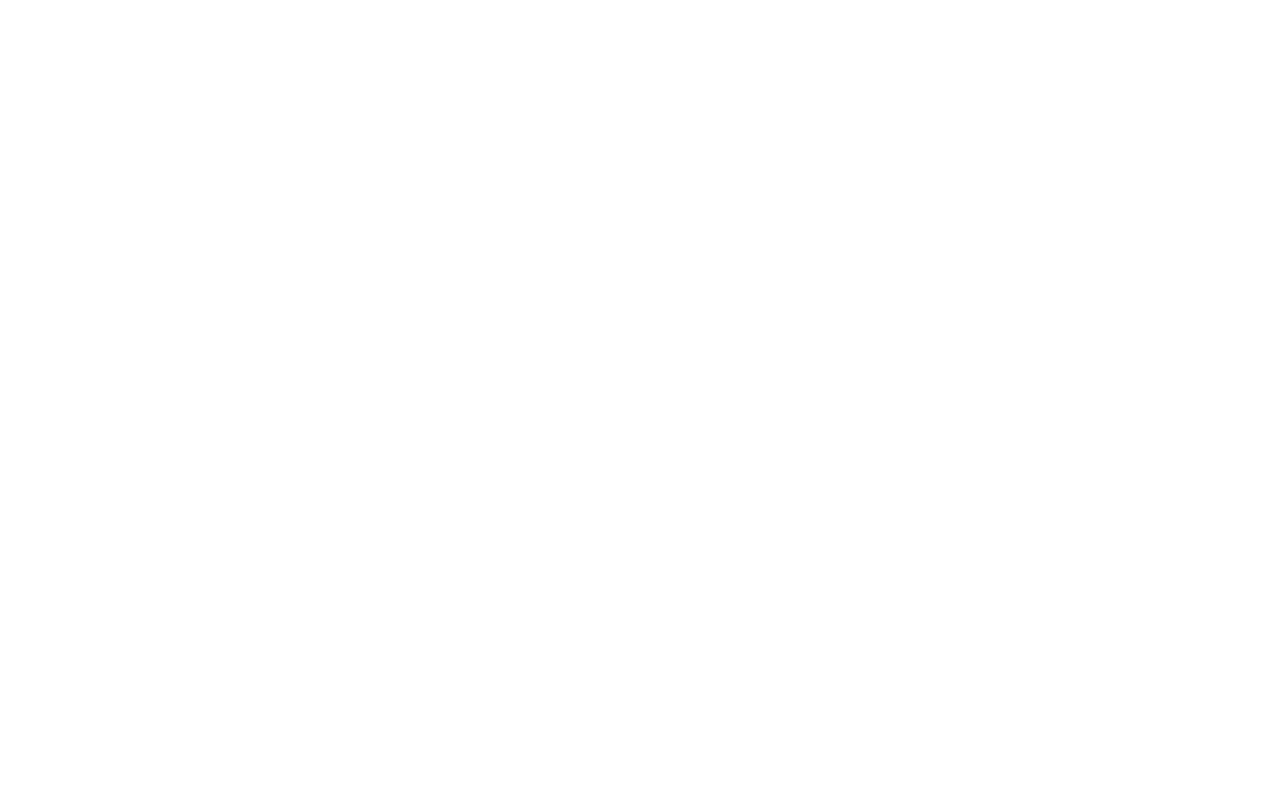
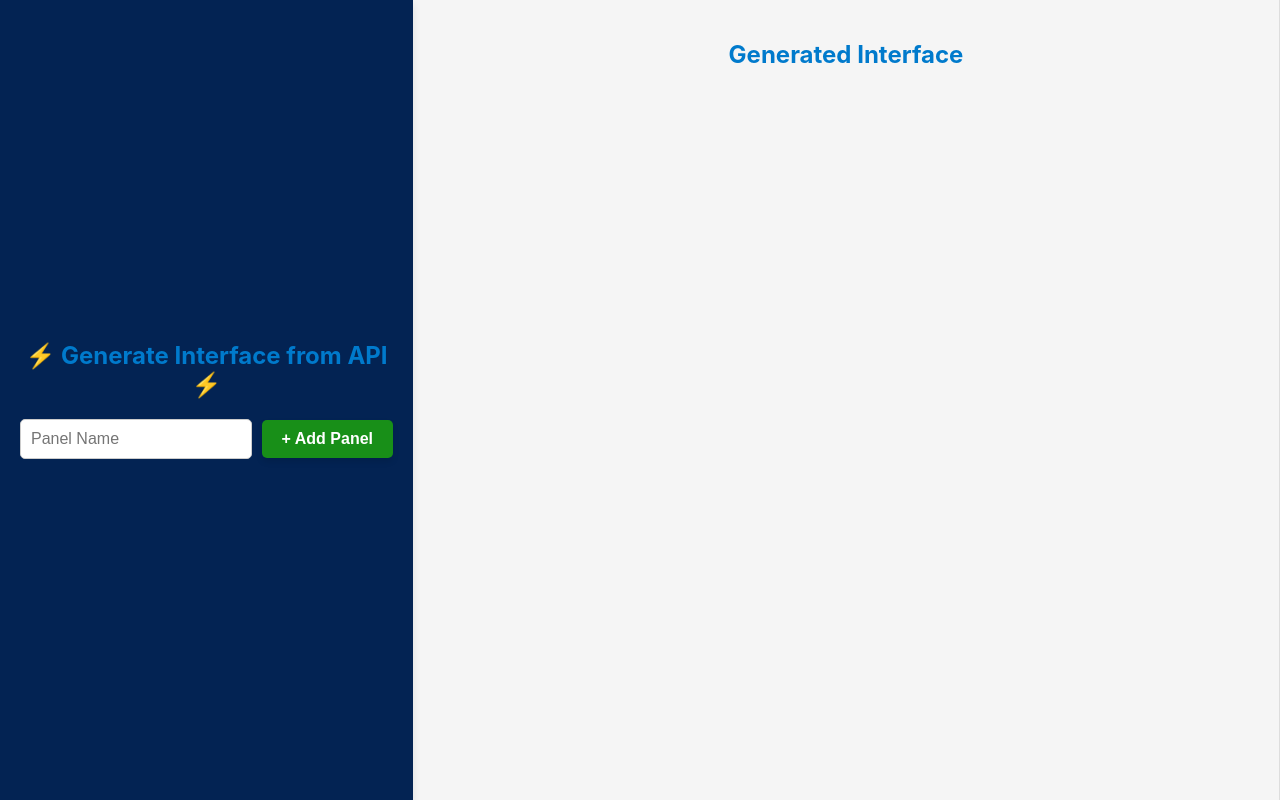
Before and after one commit to Suryash-343/redux_to_toolkit, a React (Create React App) app: page /interface in a window 1280 px wide. Before the commit this address had no page. Built offline with nearby package versions, Linux system fonts and the light colour scheme; the HTML template or start-up script is replaced by a standard one.

Commit message:
interface geneator

```diff
--- a/src/App.tsx
+++ b/src/App.tsx
@@ -3,14 +3,15 @@
 import './App.css';
 import { BrowserRouter, Route, Routes } from 'react-router-dom';
 import Converter from './Pages/Converter.tsx';
+import InterfaceGenerator from './Pages/InterfaceGenerator.tsx';
 
 function App() {
   return (
     <BrowserRouter>
     <Routes>
       <Route index element={<Converter />} />
-      {/* <Route path="/about" element={<About />} />
-      <Route path="*" element={<NotFound />} /> */}
+      <Route path="/interface" element={<InterfaceGenerator />} />
+      {/* <Route path="*" element={<NotFound />} /> */}
     </Routes>
   </BrowserRouter>
   );
--- /dev/null
+++ b/src/Pages/InterfaceGenerator.tsx
@@ -0,0 +1,160 @@
+import React from 'react'
+
+const InterfaceGenerator = () => {
+    const generateInterface= (interfaceName: string, json: any): string=> {
+        const processObject = (obj: any, indent: number = 2): string => {
+          const spaces = ' '.repeat(indent);
+          return Object.entries(obj)
+            .map(([key, value]) => {
+              const valueType = determineType(value, indent);
+              return `${spaces}${key}: ${valueType};`;
+            })
+            .join('\n');
+        };
+
+        const determineType = (value: any, indent: number = 2): string => {
+          if (Array.isArray(value)) {
+            if (value.length > 0) {
+              return `${determineType(value[0], indent)}[]`; // Infer type of the first element
+            } else {
+              return 'any[]'; // Fallback for empty arrays
+            }
+          } else if (typeof value === 'object' && value !== null) {
+            return `{\n${processObject(value, indent + 2)}\n${' '.repeat(indent)}}`;
+          } else if (typeof value === 'string') {
+            return 'string';
+          } else if (typeof value === 'number') {
+            return 'number';
+          } else if (typeof value === 'boolean') {
+            return 'boolean';
+          } else {
+            return 'any'; // Fallback for unsupported or null types
+          }
+        };
+
+        const interfaceBody = processObject(json);
+
+        return `export interface ${interfaceName} {\n${interfaceBody}\n}`;
+      }
+      const jsonResponse= [
+        {
+            "agent_id": "70004772",
+            "session_id": "6c20e7f4ddff",
+            "client_name": " Rakshak Smart plan is?"
+        },
+        {
+            "agent_id": "70004772",
+            "session_id": "ba282c85f3f9",
+            "client_name": "what is the paid-up oPolicy Termion?"
+        },
+        {
+            "agent_id": "70004772",
+            "session_id": "c13ed8e4100e",
+            "client_name": "Compare Super Investment Plan with Smart Wealth Plus in tabular format"
+        },
+        {
+            "agent_id": "70004772",
+            "session_id": "c491c8fb1d7d",
+            "client_name": "Prepare a sales pitch for a 30 year old male to sell Rakshak Smart Plan"
+        }
+    ]
+    const data= generateInterface("UserResponse", jsonResponse)
+    console.log(data)
+  return (
+    <div
+    style={{
+        display: 'flex',
+        flexDirection: 'row-reverse',
+        height: '100vh',
+        overflow: 'hidden',
+    }}
+>
+    {/* Left Side: Code Components */}
+    <div
+        style={{
+            flex: 2,
+            overflowY: 'auto',
+            backgroundColor: '#f5f5f5',
+
+            padding: '20px',
+            borderRight: '1px solid #ddd',
+        }}
+    >
+        <h2 style={{ textAlign: 'center', color: '#007acc' }}>Generated Interface
+        </h2>
+
+
+    </div>
+    {/* Right Side: Form */}
+    <div
+        style={{
+            flex: 1,
+            // padding: '20px',
+            display: 'flex',
+            flexDirection: 'column',
+            justifyContent: 'center',
+            backgroundColor: '#032353',
+
+            boxShadow: '0 4px 8px rgba(0,0,0,0.1)',
+            zIndex: 1,
+        }}
+    >
+        <div style={{ padding: '20px' }}>
+            <h2 style={{ textAlign: 'center', color: '#007acc' }}>⚡ Generate Interface from API ⚡ </h2>
+            <div
+                style={{
+                    display: 'flex',
+                    justifyContent: 'space-between',
+                    alignItems: 'center',
+                    marginBottom: '20px',
+                }}
+            >
+                <input
+                    placeholder="Panel Name"
+                    // value={panelName}
+                    // onChange={(e: any) => setPanelName(e.target.value)}
+                    style={{
+                        flex: 1,
+                        padding: '10px',
+                        border: '1px solid #ccc',
+                        borderRadius: '5px',
+                        fontSize: '1em',
+                        marginRight: '10px',
+                    }}
+                />
+
+                <button
+                    // onClick={handleAddForm}
+                    style={{
+                        padding: '10px 20px',
+                        backgroundColor: '#188f18',
+                        color: 'white',
+                        border: 'none',
+                        borderRadius: '5px',
+                        fontSize: '1em',
+                        fontWeight: 'bold',
+                        cursor: 'pointer',
+                        boxShadow: '0 4px 6px rgba(0, 0, 0, 0.1)',
+                        transition: 'transform 0.2s ease-in-out',
+                    }}
+                    onMouseOver={(e) => (e.currentTarget.style.transform = 'scale(1.05)')}
+                    onMouseOut={(e) => (e.currentTarget.style.transform = 'scale(1)')}
+                >
+                    + Add Panel
+                </button>
+            {/* <DownloadZipButton zipName={`${panelName}-converted`} files={files} /> */}
+
+            </div>
+
+
+
+
+        </div>
+    </div>
+
+
+</div>
+  )
+}
+
+export default InterfaceGenerator
```
